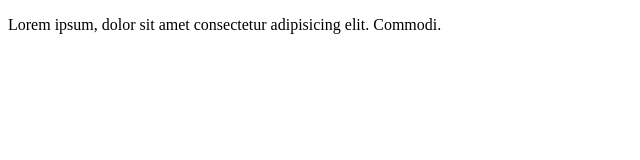
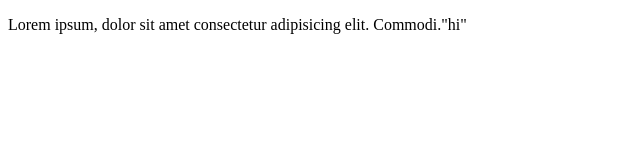
Before and after one commit to arunkumar-fullstackdeveloper/practice-report, a plain HTML site: page index.html in a window 1280 px wide. Shown: the full height of the page, 0-640 px from the left. Drawn offline with Linux system fonts and the light colour scheme.

Commit message:
Update index.html

```diff
--- a/index.html
+++ b/index.html
@@ -6,6 +6,7 @@
     <title>Document</title>
 </head>
 <body>
-    <p>Lorem ipsum, dolor sit amet consectetur adipisicing elit. Commodi.</p>
+    <p>Lorem ipsum, dolor sit amet consectetur adipisicing elit. Commodi."hi"</p>
+
 </body>
 </html>
```
